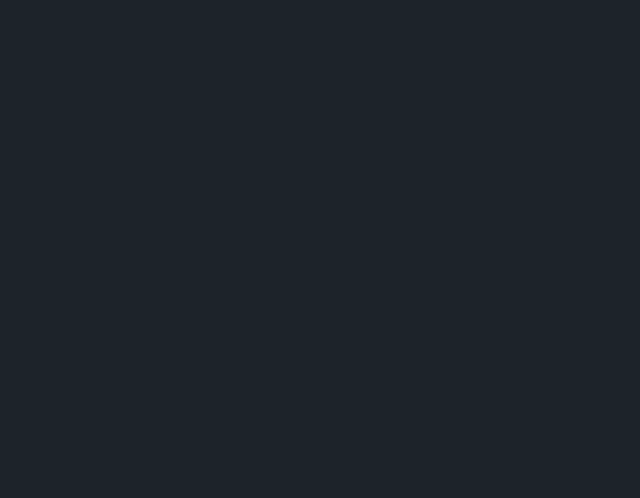
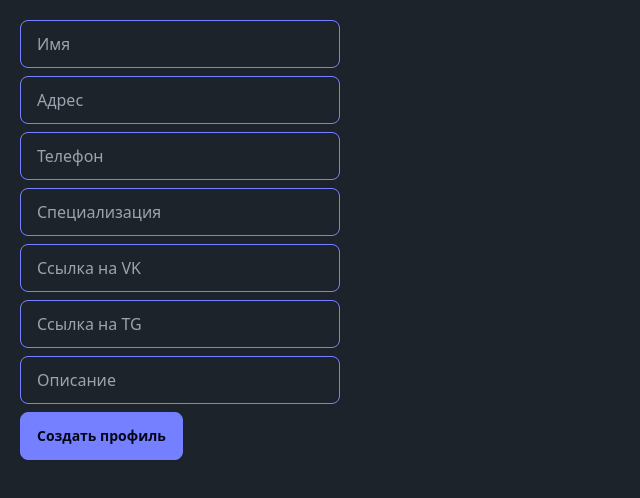
Before and after one commit to AlexSvistunov/masters-hub, a React (Vite) app: page /business/profile/creation in a window 1280 px wide. Before the commit this address had no page. Shown: the top 498 px of the page, without its empty margins (0-640 px from the left). Built offline with nearby package versions, Linux system fonts and the light colour scheme.

Commit message:
add profile and profile creation

```diff
--- a/src/components/AppRoutes.jsx
+++ b/src/components/AppRoutes.jsx
@@ -10,6 +10,7 @@ import BusinessPage from "../pages/BusinessPage"
 import BusinessProfilePage from "../pages/BusinessProfilePage"
 import TestPage from "../pages/TestPage"
 import SpecialistPage from "../pages/SpecialistPage"
+import CreateProfile from "../pages/CreateProfile"
 
 
 const AppRoutes = () => {
@@ -27,6 +28,7 @@ const AppRoutes = () => {
         <Route path="/business" element={<BusinessPage/>}></Route>
         <Route path="/business/profile" element={<BusinessProfilePage/>}></Route>
         <Route path="/business/projects" element={<BusinessProfilePage/>}></Route>
+        <Route path="/business/profile/creation" element={<CreateProfile/>}></Route>
         <Route path="/test" element={<TestPage/>}></Route>
       </Routes>
     </div>
--- a/src/pages/BusinessProfilePage.jsx
+++ b/src/pages/BusinessProfilePage.jsx
@@ -1,11 +1,50 @@
+import { useEffect, useState } from "react";
+import { URL } from "../utils/backend-url";
+import useAuth from "../hooks/useAuth";
+import { Link } from "react-router-dom";
 
 
 const BusinessProfilePage = () => {
+
+  const {currentToken} = useAuth()
+
+  const [profileData, setProfileData] = useState({})
+
+  const getProfile = async () => {
+    try {
+      const response = await fetch(`${URL}/api/admin-panel/profile/`, {
+        headers: {
+          Authorization: `Token ${currentToken}`
+        }
+      });
+      const data = await response.json();
+      setProfileData(data)
+      console.log(data);
+    } catch (error) {
+      console.error('An error occurred:', error);
+    }
+  };
+
+  useEffect(() => {
+    getProfile()
+  }, [])
+
+  if(profileData?.detail === 'no profile') {
+    return (
+      <div>
+        No profile!
+
+        <Link to='/business/profile/creation'>
+          Создать профиль
+        </Link>
+      </div>
+    )
+  }
+
+
   return (
     <div>
-      Preview
-      Редактировать
-      или по одному редактировать(смотреть как реализировано в twitter, facebook, inst)
+
     </div>
   )
 }
--- /dev/null
+++ b/src/pages/CreateProfile.jsx
@@ -0,0 +1,115 @@
+import { useState } from "react";
+import useAuth from "../hooks/useAuth";
+import { URL } from "../utils/backend-url";
+
+const CreateProfile = () => {
+  const { currentToken } = useAuth();
+
+  const [profileFields, setProfileFields] = useState({
+    name: '',
+    address: '',
+    phone: '',
+    specialization: '',
+    link_vk: '',
+    link_tg: '',
+    description: '',
+  })
+
+  console.log(profileFields);
+
+  const handleChange = (e) => {
+    const { name, value } = e.target;
+    setProfileFields({
+      ...profileFields,
+      [name]: value,
+    });
+  };
+
+  const createProfile = async () => {
+
+    const testObject = {
+      "name": "Алексей",
+      "address": "Улица Ленина, д. 12",
+      "phone": "79525941396",
+      "specialization": "master",
+      "link_vk": "vk.com/alexsvistunov",
+      "link_tg": "@alex_666",
+      "description": "крутой тип"
+  }
+
+    try {
+      const response = await fetch(`${URL}/admin-panel/profile/`, {
+        method: "POST",
+        headers: {
+          Authorization: `Token ${currentToken}`,
+        },
+
+        body: JSON.stringify(testObject),
+      });
+      const data = await response.json();
+      console.log(data);
+    } catch (error) {
+      console.error("An error occurred:", error);
+    }
+  };
+
+  return (
+    <div className="m-5">
+      <div className="flex flex-col gap-2 max-w-80">
+        <input
+          className="input input-bordered input-primary"
+          placeholder="Имя"
+          name="name"
+          value={profileFields.name}
+          onChange={handleChange}
+        ></input>
+        <input
+          className="input input-bordered input-primary"
+          placeholder="Адрес"
+          name="address"
+          value={profileFields.address}
+          onChange={handleChange}
+        ></input>
+        <input
+          className="input input-bordered input-primary"
+          placeholder="Телефон"
+          name="phone"
+          value={profileFields.phone}
+          onChange={handleChange}
+        ></input>
+        <input
+          className="input input-bordered input-primary"
+          placeholder="Специализация"
+          name="specialization"
+          value={profileFields.specialization}
+          onChange={handleChange}
+        ></input>
+        <input
+          className="input input-bordered input-primary"
+          placeholder="Ссылка на VK"
+          name="link_vk"
+          value={profileFields.link_vk}
+          onChange={handleChange}
+        ></input>
+        <input
+          className="input input-bordered input-primary"
+          placeholder="Ссылка на TG"
+          name="link_tg"
+          value={profileFields.link_tg}
+          onChange={handleChange}
+        ></input>
+        <input
+          className="input input-bordered input-primary"
+          placeholder="Описание"
+          name="description"
+          value={profileFields.description}
+          onChange={handleChange}
+        ></input>
+      </div>
+
+      <button className="btn btn-primary my-2" onClick={createProfile}>Создать профиль</button>
+    </div>
+  );
+};
+
+export default CreateProfile;
```
Also changed, not shown: 1 other file (tests, documents, lock files or other folders).
